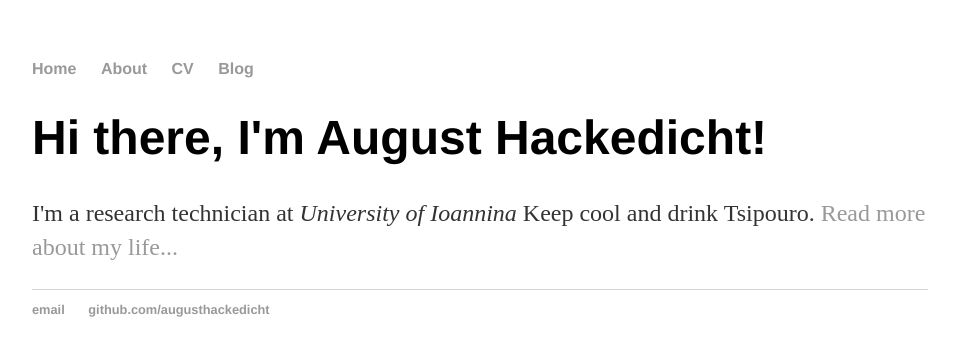
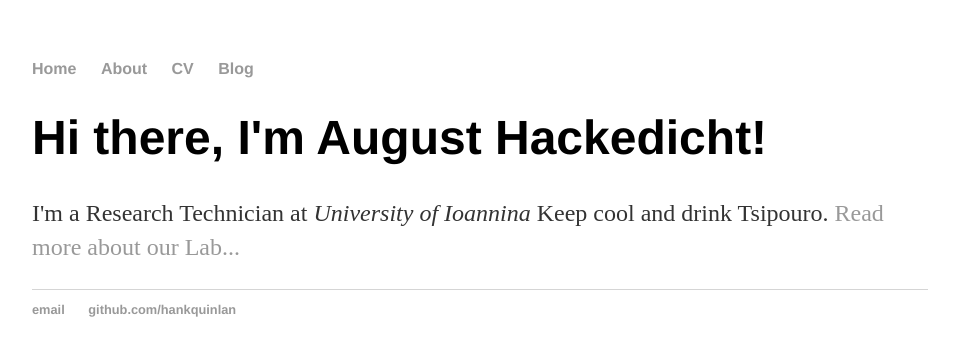
Before and after one commit to augusthackedicht/augusthackedicht.github.io, a Jekyll site: the page built from index.html, in a window 1280 px wide. Shown: the top 356 px of the page, without its empty margins (160-1116 px from the left). Built offline with Jekyll 4.4.1, drawn with Linux system fonts in a browser that asks for light colours.

Commit message:
Update index.html

```diff
--- a/index.html
+++ b/index.html
@@ -1,30 +1,8 @@
-<!DOCTYPE html>
-<html>
-	<head>
-		<title>AugustHackedicht, much overrated</title>
-		<!-- link to main stylesheet -->
-		<link rel="stylesheet" type="text/css" href="/css/main.css">
-	</head>
-	<body>
-		<nav>
-    		<ul>
-        		<li><a href="/">Home</a></li>
-	        	<li><a href="/about">About</a></li>
-        		<li><a href="/cv">CV</a></li>
-        		<li><a href="/blog">Blog</a></li>
-    		</ul>
-		</nav>
-		<div class="container">
-    		<div class="blurb">
-        		<h1>Hi there, I'm August Hackedicht!</h1>
-				<p>I'm a research technician at <em>University of Ioannina</em> Keep cool and drink Tsipouro. <a href="/about">Read more about my life...</a></p>
-    		</div><!-- /.blurb -->
-		</div><!-- /.container -->
-		<footer>
-    		<ul>
-        		<li><a href="mailto:unerforschtesgebiet@gmail.com">email</a></li>
-        		<li><a href="https://github.com/augusthackedicht">github.com/augusthackedicht</a></li>
-			</ul>
-		</footer>
-	</body>
-</html>
+---
+layout: default
+title: August Hackedicht, Resreach Technician at University of Ioannina
+---
+<div class="blurb">
+	<h1>Hi there, I'm August Hackedicht!</h1>
+	<p>I'm a Research Technician at <em>University of Ioannina</em> Keep cool and drink Tsipouro. <a href="/about">Read more about our Lab...</a></p>
+</div><!-- /.blurb -->
```
